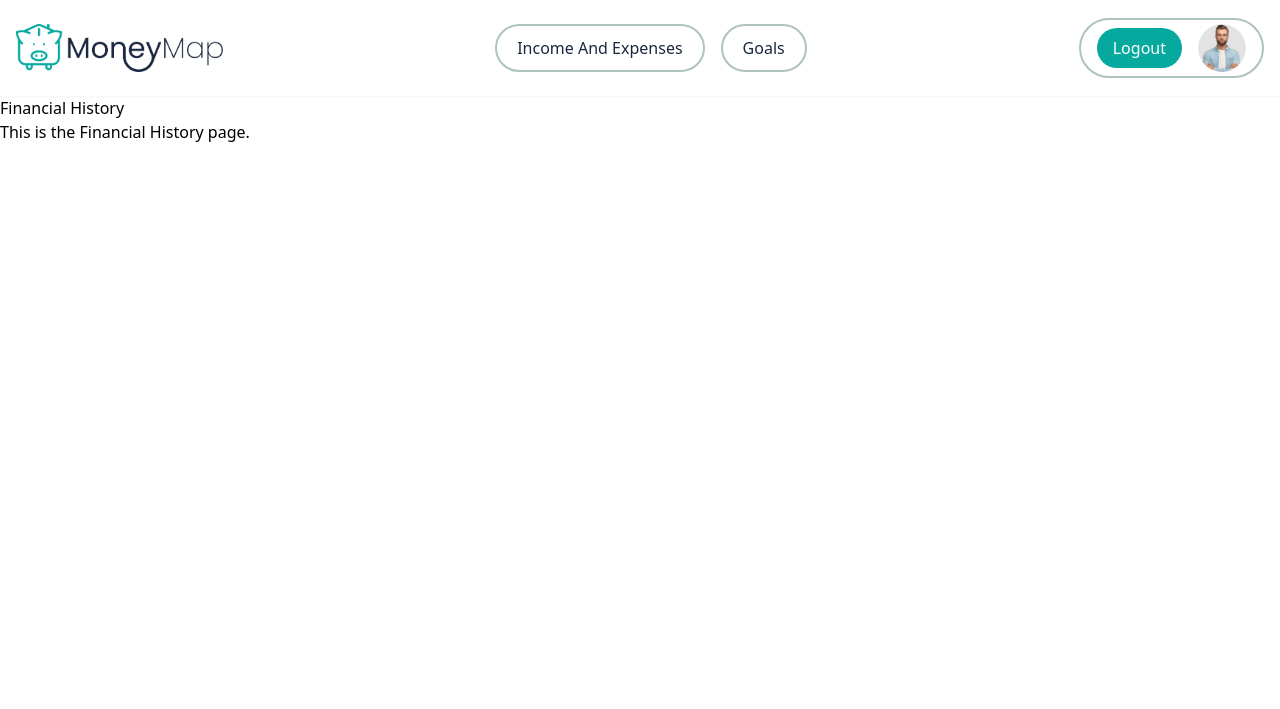
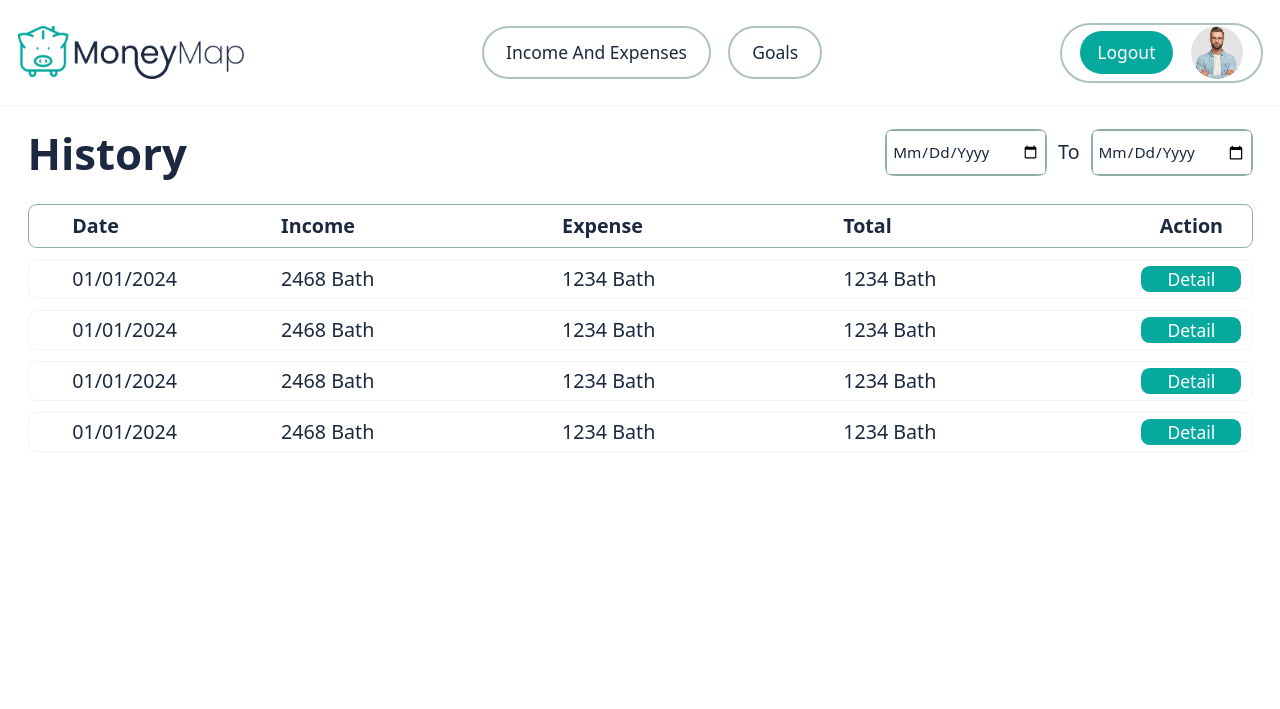
Before and after one commit to MoneyMap-Project/MoneyMap, a Django app: page /income-and-expenses/history/ in a window 1280 px wide. Shown: the top 709 px of the page. Run offline with Django 5.2, Linux system fonts and the light colour scheme; some libraries are stand-ins or nearby versions.

Commit message:
create history ui

```diff
--- a/moneymap/templates/moneymap/history.html
+++ b/moneymap/templates/moneymap/history.html
@@ -1,5 +1,135 @@
 {% extends 'moneymap/base.html' %}
 {% block content %}
-    <h1>Financial History</h1>
-    <p>This is the Financial History page.</p>
+<div class="container mx-auto w-full max-w-6xl p-4 flex flex-col justify-start items-center gap-5">
+    <div class="header w-full flex flex-col gap-5">
+        <!-- Title and Date Range -->
+        <div class="title-date-range w-full flex justify-between items-center">
+            <!-- History Title -->
+            <div class="title text-[#1b283f] text-4xl font-semibold font-poppins leading-[60px]">
+                History
+            </div>
+
+            <!-- Date Range -->
+            <div class="date-range flex items-center gap-2.5">
+                <div class="date-picker rounded-lg border border-[#90acaa] flex items-center">
+                    <input type="date" id="startDate" class="date-input px-2 py-1 text-[#1b283f] text-lg font-normal font-poppins capitalize" />
+                </div>
+                <div class="text-[#1b283f] text-lg font-normal font-poppins capitalize">To</div>
+                <div class="date-picker rounded-lg border border-[#90acaa] flex items-center">
+                    <input type="date" id="endDate" class="date-input px-2 py-1 text-[#1b283f] text-lg font-normal font-poppins capitalize" />
+                </div>
+            </div>
+        </div>
+
+        <!-- Table Header -->
+        <div class="table-header w-full flex flex-col gap-2.5">
+            <div class="header-row w-full h-10 rounded-lg border border-[#90acaa] flex items-center">
+                <div class="header-cell w-[229px] pl-10 flex items-center">
+                    <div class="text-[#1b283f] text-lg font-bold font-poppins capitalize">Date</div>
+                </div>
+                <div class="header-cell w-[310px] pl-10 flex items-center">
+                    <div class="text-[#1b283f] text-lg font-bold font-poppins capitalize">Income</div>
+                </div>
+                <div class="header-cell w-[310px] pl-10 flex items-center">
+                    <div class="text-[#1b283f] text-lg font-bold font-poppins capitalize">Expense</div>
+                </div>
+                <div class="header-cell w-[367px] pl-10 flex items-center">
+                    <div class="text-[#1b283f] text-lg font-bold font-poppins capitalize">Total</div>
+                </div>
+                <div class="header-cell w-[135px] flex justify-center items-center">
+                    <div class="text-[#1b283f] text-lg font-bold font-poppins capitalize">Action</div>
+                </div>
+            </div>
+
+            <!-- Table Rows -->
+            {% for row in '1234' %}
+            <div class="table-row w-full flex flex-col gap-2.5">
+                <!-- Row -->
+                <div class="row-item w-full h-[40px] rounded-lg border border-[#F4F4F4] flex items-center">
+                    <div class="cell w-[229px] pl-10 flex items-center">
+                        <div class="text-[#1b283f] text-lg font-normal font-poppins capitalize">01/01/2024</div>
+                    </div>
+                    <div class="cell w-[310px] pl-10 flex items-center">
+                        <div class="text-[#1b283f] text-lg font-normal font-poppins capitalize">2468 Bath</div>
+                    </div>
+                    <div class="cell w-[310px] pl-10 flex items-center">
+                        <div class="text-[#1b283f] text-lg font-normal font-poppins capitalize">1234 Bath</div>
+                    </div>
+                    <div class="cell w-[367px] pl-10 flex items-center">
+                        <div class="text-[#1b283f] text-lg font-normal font-poppins capitalize">1234 Bath</div>
+                    </div>
+                    <div class="cell w-[135px] flex justify-center items-center">
+                        <button class="action-button w-[100px] bg-[#05a99d] rounded-lg flex justify-center items-center text-white text-base font-normal font-poppins capitalize transition duration-300 hover:bg-[#04897f]">
+                            Detail
+                        </button>
+                    </div>
+                </div>
+            </div>
+            {% endfor %}
+        </div>
+    </div>
+</div>
+
+<script>
+    function adjustFontSize() {
+        const baseFontSize = 14;
+        const screenWidth = window.innerWidth;
+
+        if (screenWidth < 640) { // Mobile devices
+            document.documentElement.style.fontSize = `${baseFontSize * 0.875}px`;
+        } else if (screenWidth < 768) { // Tablets
+            document.documentElement.style.fontSize = `${baseFontSize}px`;
+        } else if (screenWidth < 1024) { // Small desktops
+            document.documentElement.style.fontSize = `${baseFontSize * 1.125}px`;
+        } else { // Large desktops
+            document.documentElement.style.fontSize = `${baseFontSize * 1.25}px`;
+        }
+    }
+
+    window.addEventListener('load', adjustFontSize);
+    window.addEventListener('resize', adjustFontSize);
+</script>
+
+<style>
+    @media (max-width: 640px) {
+        .title {
+            font-size: 2rem;
+        }
+        .text-lg {
+            font-size: 1rem;
+        }
+        .action-button {
+            width: 100%;
+        }
+        .date-input {
+            width: 120px;
+            font-size: 0.75rem;
+        }
+    }
+
+    @media (min-width: 641px) and (max-width: 768px) {
+        .title {
+            font-size: 2.5rem;
+        }
+        .date-input {
+            width: 140px;
+        }
+    }
+
+    @media (min-width: 769px) {
+        .title {
+            font-size: 2.5rem;
+        }
+        .date-input {
+            width: 160px;
+        }
+    }
+
+    .date-input {
+        padding: 5px;
+        border: 1px solid #90acaa;
+        border-radius: 4px;
+        font-size: 0.875rem;
+    }
+</style>
 {% endblock %}
```
